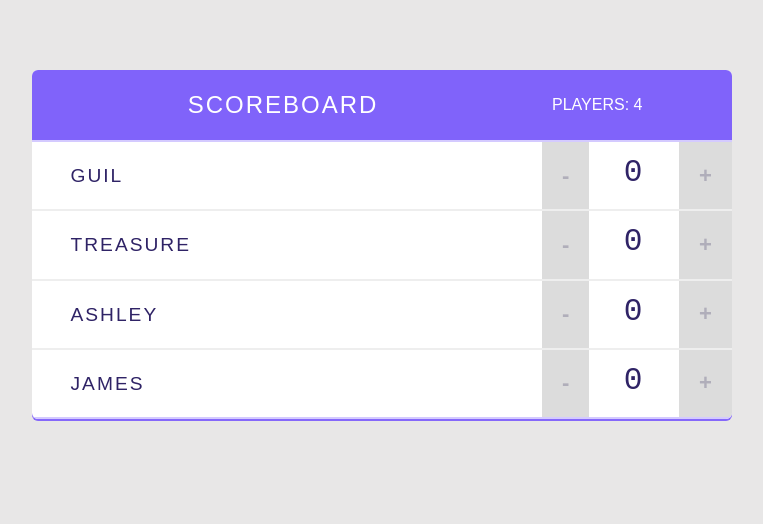
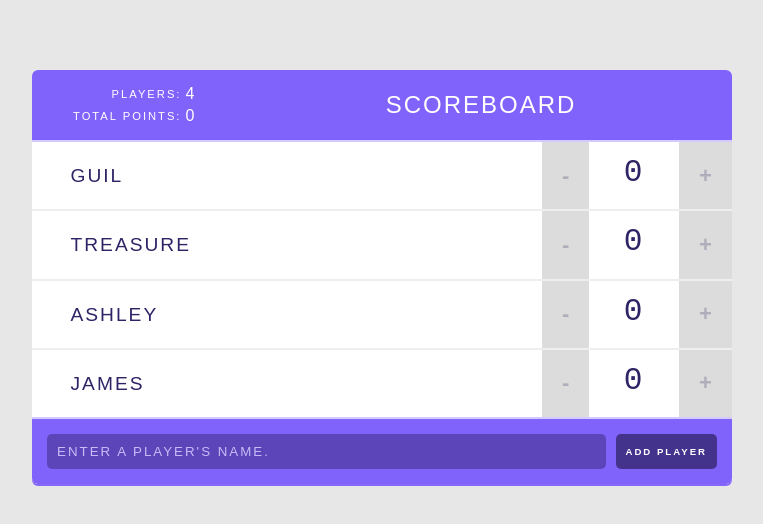
Before and after one commit to gnenov89/IScoreBoard, a React (Create React App) app in the folder scoreboard/: page / in a window 1280 px wide. Shown: the top 524 px of the page, without its empty margins (258-1021 px from the left). Built offline with nearby package versions, Linux system fonts and the light colour scheme.

Commit message:
new player form added

```diff
--- /dev/null
+++ b/scoreboard/src/components/AddPlayerForm.js
@@ -0,0 +1,35 @@
+import React, { Component } from 'react';
+
+
+class AddPlayerForm extends Component {
+    state = {
+      value: ""
+    };
+
+    handleValueChange = (e) => {
+        this.setState({value: e.target.value });
+    }
+
+
+    render() {
+        console.log(this.state.value)
+    return (
+        <form>
+            <input
+             type="text"
+             value={this.state.value}
+             onChange={this.handleValueChange}
+             placeholder="Enter a player's name."
+             />
+             <input
+              type="submit"
+              onChange={this.handleValueChange}
+              value="Add player"
+              />
+        </form>
+
+    );
+    }
+}
+
+export  default AddPlayerForm;
--- a/scoreboard/src/components/App.js
+++ b/scoreboard/src/components/App.js
@@ -1,7 +1,7 @@
 import React, { Component } from 'react';
 import Header from './Header';
 import Player from './Player';
-
+import AddPlayerForm from './AddPlayerForm';
 
 class App extends Component {
   state = {
@@ -49,7 +49,7 @@
       <div className="scoreboard">
         <Header
           title="Scoreboard"
-          totalPlayers={this.state.players.length}
+          players={this.state.players}
         />
 
         {/* Players list */}
@@ -64,6 +64,7 @@
             removePlayer={this.handleRemovePlayer}
           />
         )}
+        <AddPlayerForm />
       </div>
     );
   }
--- a/scoreboard/src/components/Header.js
+++ b/scoreboard/src/components/Header.js
@@ -1,11 +1,11 @@
 import React from 'react';
-
+import Stats from './Stats';
 
 const Header = (props) => {
     return (
       <header>
+        <Stats players={props.players}/>
         <h1>{ props.title }</h1>
-        <span className="stats">Players: {props.totalPlayers}</span>
       </header>
     );
   }
--- /dev/null
+++ b/scoreboard/src/components/Stats.js
@@ -0,0 +1,30 @@
+import React from 'react';
+
+const Stats = (props) => {
+
+    const totalPlayers = props.players.length;
+    const totalPoints = props.players.reduce((total, player) => {
+        return total + player.score
+
+
+      }, 0);
+
+
+    return (
+      <table className="stats">
+         <tbody>
+           <tr>
+             <td>Players:</td>
+             <td>{ totalPlayers }</td>
+           </tr>
+           <tr>
+             <td>Total Points:</td>
+             <td>{ totalPoints }</td>
+           </tr>
+         </tbody>
+      </table>
+    );
+
+}
+
+export default Stats
```
